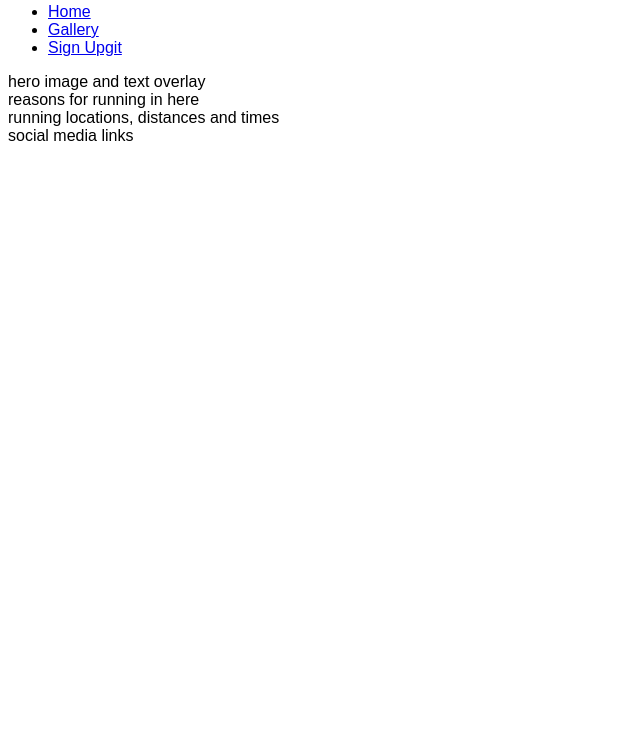
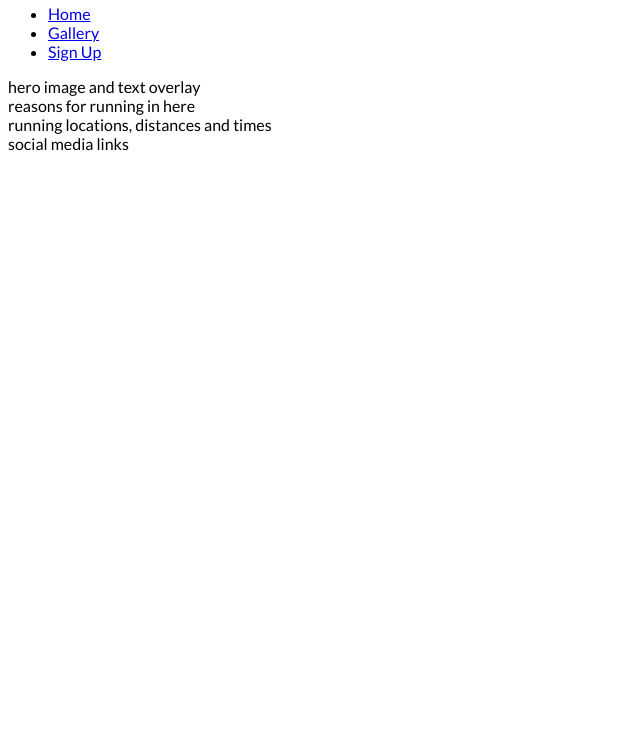
Before and after one commit to enrightc/Love-Running, a plain HTML site: page index.html in a window 1280 px wide. Shown: the part 65-800 px from the top of the page, without its empty margins (0-640 px from the left). Drawn offline with Linux system fonts and the light colour scheme.

Commit message:
Feat: added google fonts

```diff
--- a/assets/css/style.css
+++ b/assets/css/style.css
@@ -1,3 +1,16 @@
+@import url('https://fonts.googleapis.com/css2?family=Lato:ital,wght@0,400;0,700;1,400;1,700&family=Oswald:wght@400;500;600;700&display=swap');
+
+/* font-family: 'Lato', sans-serif; */
+/* font-family: 'Oswald', sans-serif; */
+
+/*
+* {
+    margin: 0;
+    padding: 0;
+    border: 0;
+}
+*/
+
 body {
-    font-family: Arial, Helvetica, sans-serif;
+    font-family: 'Lato', sans-serif;
 }
--- a/index.html
+++ b/index.html
@@ -23,7 +23,7 @@
                     <a href="#">Gallery</a>
                 </li>
                 <li>
-                    <a href="#">Sign Upgit</a>
+                    <a href="#">Sign Up</a>
                 </li>
             </ul>
         </nav>
```
